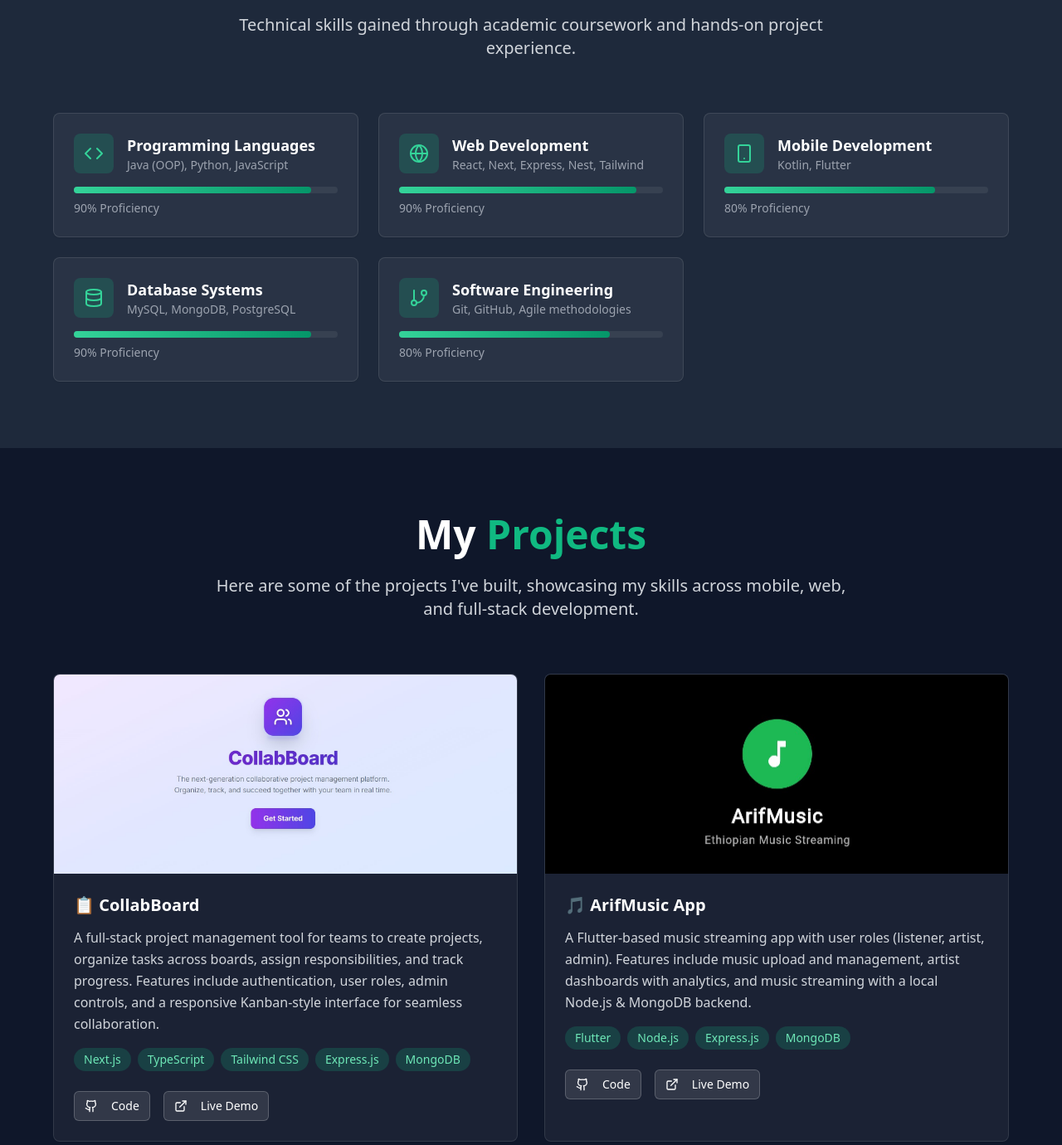
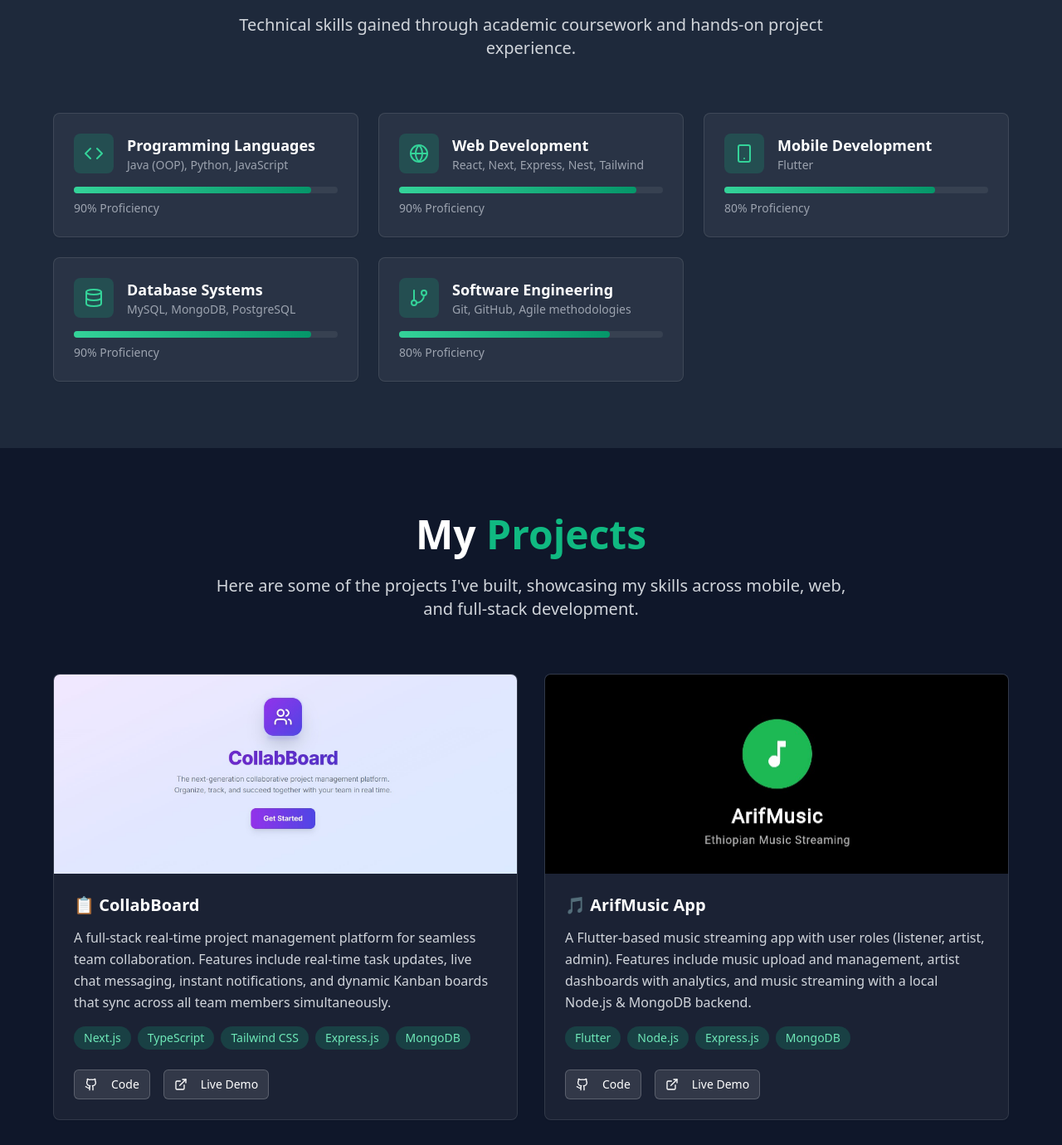
Before and after one commit to Bisrat-19/portfolio, a Next.js app: page / in a window 1280 px wide. Shown: the part 1689-3069 px from the top of the page at 83% size. Built offline with nearby package versions, Linux system fonts and the light colour scheme.

Commit message:
docs: update CollabBoard project description

```diff
--- a/app/components/projects.tsx
+++ b/app/components/projects.tsx
@@ -30,7 +30,7 @@ export function Projects() {
     {
       title: "📋 CollabBoard",
       description:
-        "A full-stack project management tool for teams to create projects, organize tasks across boards, assign responsibilities, and track progress. Features include authentication, user roles, admin controls, and a responsive Kanban-style interface for seamless collaboration.",
+        "A full-stack real-time project management platform for seamless team collaboration. Features include real-time task updates, live chat messaging, instant notifications, and dynamic Kanban boards that sync across all team members simultaneously.",
       tech: ["Next.js", "TypeScript", "Tailwind CSS", "Express.js", "MongoDB"],
       image: "/collabboard.jpg?height=300&width=400",
       github: "https://github.com/Bisrat-19/CollabBoard.git",
--- a/app/components/skills.tsx
+++ b/app/components/skills.tsx
@@ -42,7 +42,7 @@ export function Skills() {
       name: "Mobile Development",
       level: 80,
       icon: Smartphone,
-      description: "Kotlin, Flutter",
+      description: "Flutter",
     },
     {
       name: "Database Systems",
```
